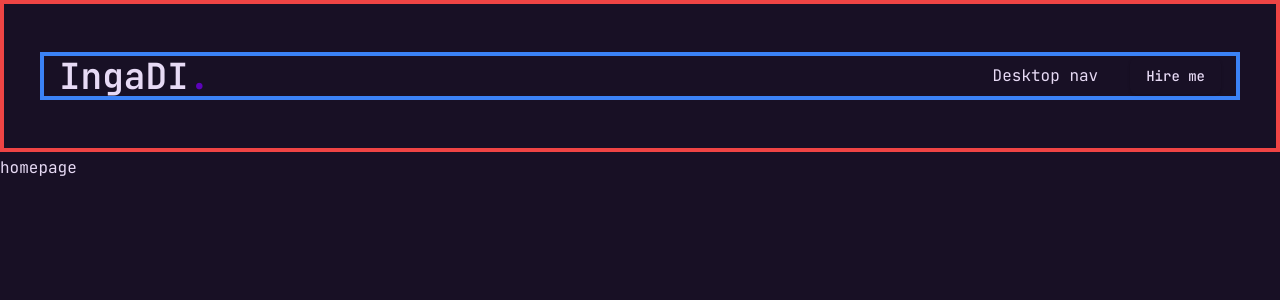
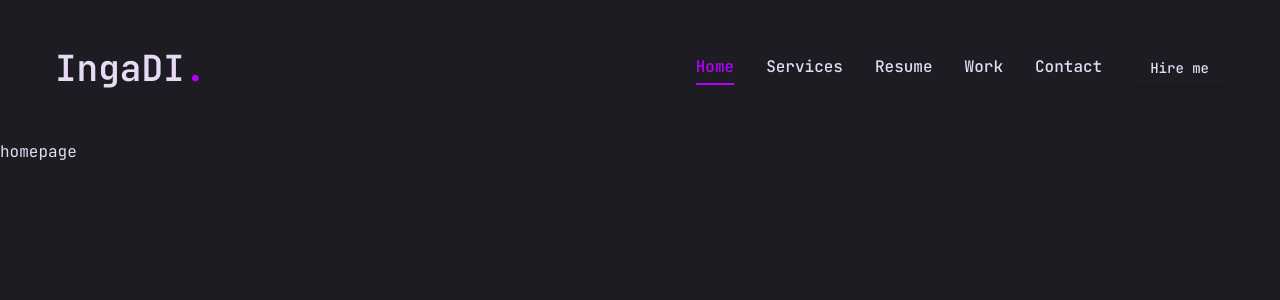
Before and after one commit to inga-divra/ingadi-portfolio, a Next.js app: page / in a window 1280 px wide. Shown: the top 300 px of the page. Built offline with nearby package versions, Linux system fonts and the light colour scheme.

Commit message:
Implemented usePathname to track the current URL path in the Nav component, dynamically added active class styles to highlight the current navigation link, and applied hover effects for smooth transitions.

```diff
--- a/components/Header.jsx
+++ b/components/Header.jsx
@@ -7,8 +7,8 @@ import Nav from "./Nav"
 
 const Header = () => {
     return (
-        <header className='py-8 xl:py-12  border-4 border-red-500'>
-            <div className='container mx-auto flex justify-between items-center border-4 border-blue-500'>
+        <header className='py-8 xl:py-12  '>
+            <div className='container mx-auto flex justify-between items-center '>
                 {/* logo */}
                 <Link href='/'>
                     <h1 className='text-4xl font-semibold'>IngaDI<span className='text-accent'>.</span></h1>
--- a/components/Nav.jsx
+++ b/components/Nav.jsx
@@ -27,9 +27,19 @@ const links = [
 ]
 
 const Nav = () => {
+    const pathname = usePathname();
+
     return (
-        <nav>
-            Desktop nav
+        <nav className='flex gap-8'>
+            {links.map((link, index) => {
+                return <Link
+                    className={`${link.path === pathname && "text-accent border-b-2 border-accent"
+                        } capitalize font-medium hover:text-accent transition-all`}
+                    href={link.path}
+                    key={index}>
+                    {link.name}
+                </Link>
+            })}
         </nav>
     )
 }
--- a/tailwind.config.js
+++ b/tailwind.config.js
@@ -24,10 +24,10 @@ module.exports = {
     },
     extend: {
       colors: {
-        primary: '#181025',
+        primary: '#1c1c22',
         accent: {
-          DEFAULT: '#5C03B9',
-          hover: '#41008A',
+          DEFAULT: '#b300ff',
+          hover: '#00e187',
         },
       },
 
```
